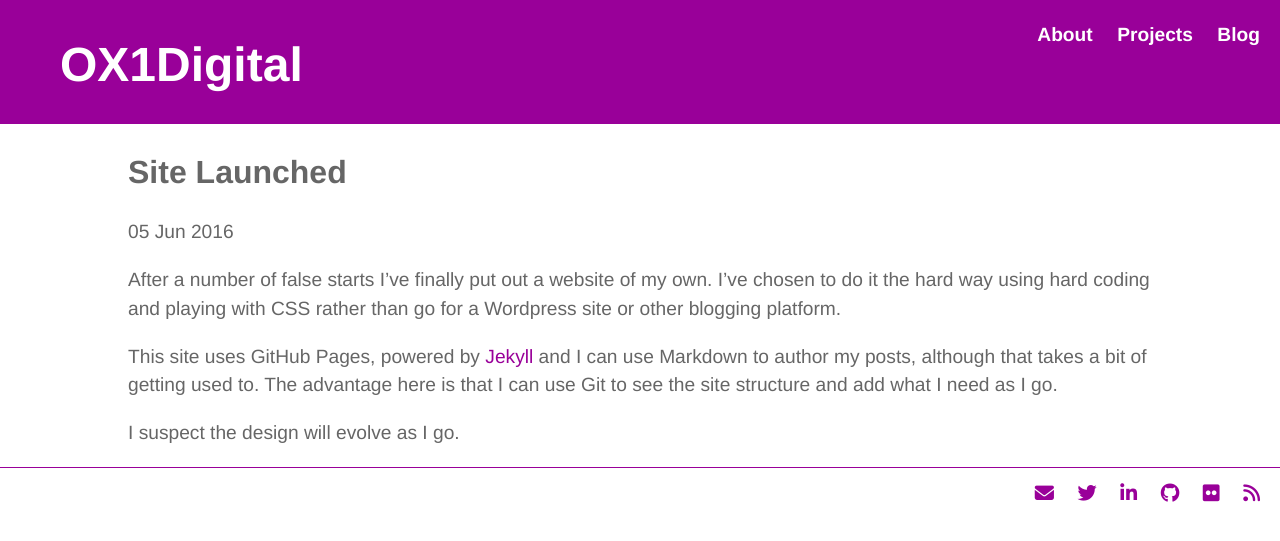
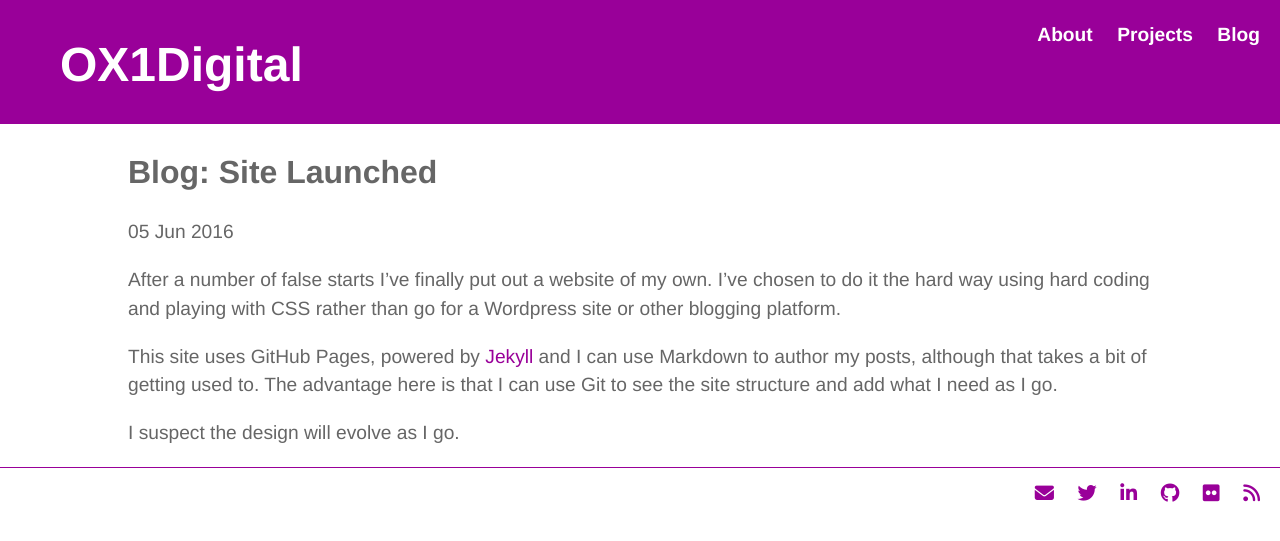
Before and after one commit to electronicdreamplant/electronicdreamplant.github.io, a Jekyll site: the page built from _posts/2016-06-05-site-launched.md, in a window 1280 px wide. Shown: the top 541 px of the page. Built offline with Jekyll 4.4.1, drawn with Linux system fonts in a browser that asks for light colours; nearby versions of some CDN libraries.

Commit message:
Update post.html

```diff
--- a/_layouts/post.html
+++ b/_layouts/post.html
@@ -2,7 +2,7 @@
 layout: default
 ---
 
-<h2>{{ page.title }}</h2>
+<h2>Blog: {{ page.title }}</h2>
 <p class="meta">{{ page.date | date_to_string }}</p>
 
 <div class="post">
```
